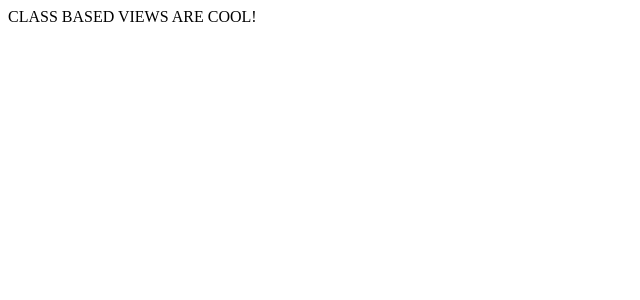
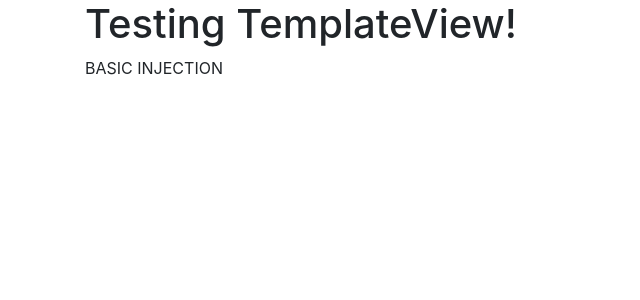
Before and after one commit to johnrayportuguez/python-django, a Django app: page / in a window 1280 px wide. Shown: the top 300 px of the page, without its empty margins (0-640 px from the left). Run offline with Django 3.2, Linux system fonts and the light colour scheme; some libraries are stand-ins or nearby versions.

Commit message:
added advance_section

```diff
--- a/advanced_section/advcbv/advcbv/urls.py
+++ b/advanced_section/advcbv/advcbv/urls.py
@@ -20,5 +20,5 @@ from basic_app import views
 
 urlpatterns = [
     path('admin/', admin.site.urls),
-    url(r'^$',views.CBView.as_view())
+    url(r'^$',views.IndexView.as_view())
 ]
--- a/advanced_section/advcbv/basic_app/views.py
+++ b/advanced_section/advcbv/basic_app/views.py
@@ -1,7 +1,11 @@
 from django.shortcuts import render
-from django.views.generic import View
-from django.http import HttpResponse
+from django.views.generic import View, TemplateView
 
-class CBView(View):
-    def get(self,request):
-        return HttpResponse("CLASS BASED VIEWS ARE COOL!")
+
+class IndexView(TemplateView):
+    template_name = 'index.html'
+
+    def get_context_data(self,**kwargs):
+        context = super().get_context_data(**kwargs)
+        context['injectme'] = "BASIC INJECTION"
+        return context
--- a/advanced_section/advcbv/templates/index.html
+++ b/advanced_section/advcbv/templates/index.html
@@ -1,4 +1,5 @@
 {% extends "base.html" %}
 {% block body_block %}
-<h1>Hello World! Index Page Home</h1>
+<h1>Testing TemplateView!</h1>
+{{ injectme }}
 {% endblock %}
```
